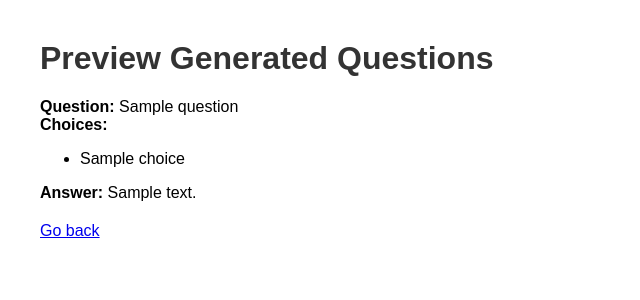
After one commit to ckabuya/AI-Question-Generator, a Flask app: template templates/preview.html in a window 1280 px wide. The commit adds this page. Shown: the top 300 px of the page, without its empty margins (0-640 px from the left). Run offline with Flask 3, Linux system fonts and the light colour scheme; the template is opened without the code that fills it: most values are stand-ins (such as "Sample title", 1, 10 or a date in 2020).

Commit message:
Update app to add preview of generated questions before download

```diff
--- a/app.py
+++ b/app.py
@@ -25,7 +25,6 @@ def process_text(text):
     sentences = [sent.text.strip() for sent in doc.sents if sent.text.strip()]
     key_concepts = [chunk.text for chunk in doc.noun_chunks]
     return sentences, key_concepts
-
 
 def generate_multiple_choice(sentences, key_concepts, num_questions, difficulty, topics):
     questions = []
@@ -157,6 +156,7 @@ def uploader_file():
         question_types = request.form.getlist('question_types')
         difficulty = request.form.get('difficulty', 'medium')
         topics = request.form.get('topics', '').split(',')
+        preview = 'preview' in request.form
 
         mc_questions = generate_multiple_choice(sentences, key_concepts, num_questions, difficulty, topics) if 'mcq' in question_types else []
         tf_questions = generate_true_false(sentences, num_questions, difficulty, topics) if 'tf' in question_types else []
@@ -179,6 +179,10 @@ def uploader_file():
             mc_questions_formatted.extend(sa_questions_formatted)
             mc_questions_formatted.extend(matching_questions_formatted)
 
+        if preview:
+            preview_questions = mc_questions[:2] + tf_questions[:2] + sa_questions[:2] + matching_questions[:2]
+            return render_template('preview.html', questions=preview_questions)
+
         output_path = os.path.join(app.config['UPLOAD_FOLDER'], output_filename)
         with open(output_path, 'w') as out_file:
             out_file.write("\n".join(mc_questions_formatted))
--- /dev/null
+++ b/templates/preview.html
@@ -0,0 +1,45 @@
+<!DOCTYPE html>
+<html lang="en">
+<head>
+    <meta charset="UTF-8">
+    <meta name="viewport" content="width=device-width, initial-scale=1.0">
+    <title>Preview Generated Questions</title>
+    <style>
+        body {
+            font-family: Arial, sans-serif;
+            margin: 40px;
+        }
+        h1 {
+            color: #333;
+        }
+        .question {
+            margin-bottom: 20px;
+        }
+        .question p {
+            margin: 0;
+        }
+    </style>
+</head>
+<body>
+    <h1>Preview Generated Questions</h1>
+    <div class="questions">
+        {% for question in questions %}
+        <div class="question">
+            <p><strong>Question:</strong> {{ question.question }}</p>
+            {% if question.choices %}
+            <p><strong>Choices:</strong></p>
+            <ul>
+                {% for choice in question.choices %}
+                <li>{{ choice }}</li>
+                {% endfor %}
+            </ul>
+            <p><strong>Answer:</strong> {{ question.answer }}</p>
+            {% elif question.answer %}
+            <p><strong>Answer:</strong> {{ question.answer }}</p>
+            {% endif %}
+        </div>
+        {% endfor %}
+    </div>
+    <a href="/">Go back</a>
+</body>
+</html>
--- a/templates/upload.html
+++ b/templates/upload.html
@@ -82,6 +82,9 @@
             <label>
                 <input type="text" name="topics" placeholder="Topics (comma-separated)">
             </label>
+            <label>
+                <input type="checkbox" name="preview" value="yes"> Preview Questions Before Downloading
+            </label>
         </div>
         <input type="submit" value="Upload">
     </form>
```
